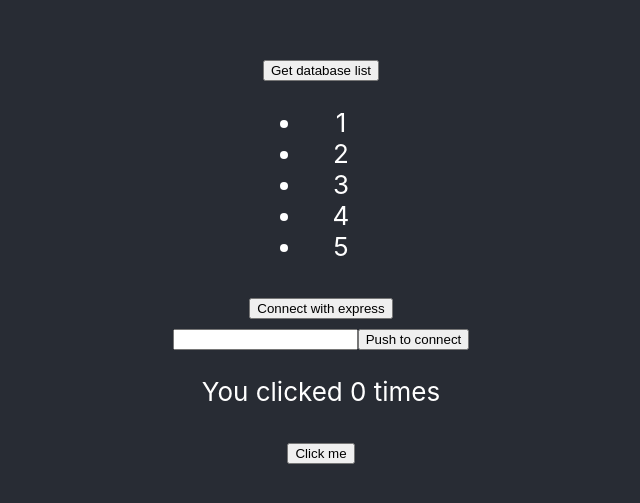
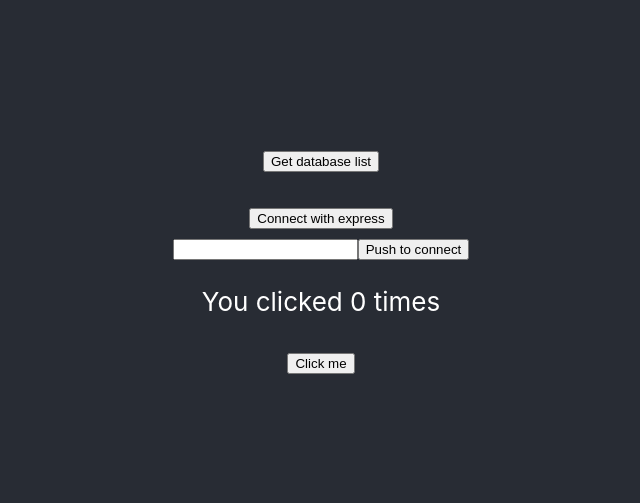
Before and after one commit to willmharris7/layeredJS, a React (Create React App) app in the folder frontend/: page / in a window 1280 px wide. Shown: the part 143-646 px from the top of the page, without its empty margins (319-959 px from the left). Built offline with nearby package versions, Linux system fonts and the light colour scheme.

Commit message:
database list displayed in react with button press

```diff
--- a/frontend/src/components/GetDatabasesButton.js
+++ b/frontend/src/components/GetDatabasesButton.js
@@ -3,9 +3,9 @@ import React, { useState } from 'react'
 function GetDatabasesButton() {
 
     const [dbNamesList, setDbNamesList] = useState([])
-    const numbers = [1, 2, 3, 4, 5];
-    let dbNamesListItems = numbers.map((number) =>
-        <li>{number}</li>
+
+    let dbNamesListItems = dbNamesList.map((name) =>
+        <li>{name}</li>
     )
 
 
```
